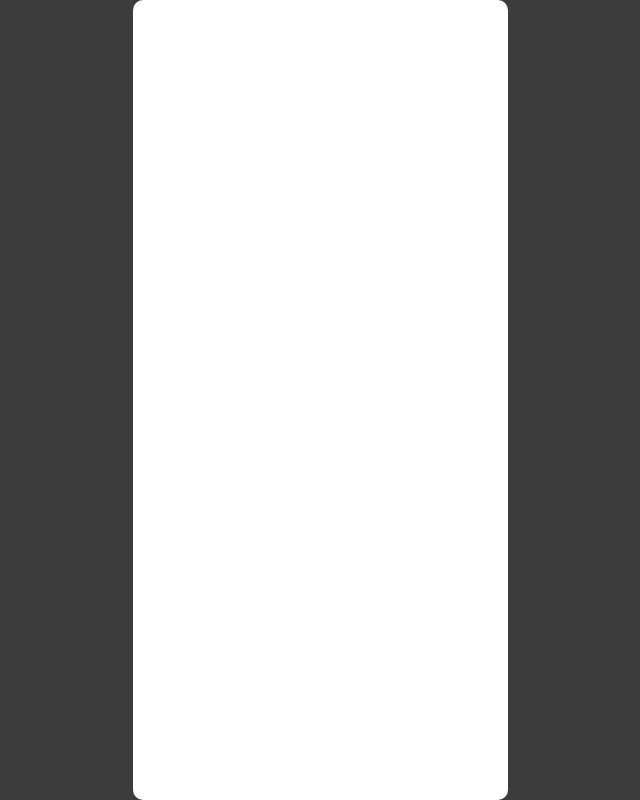
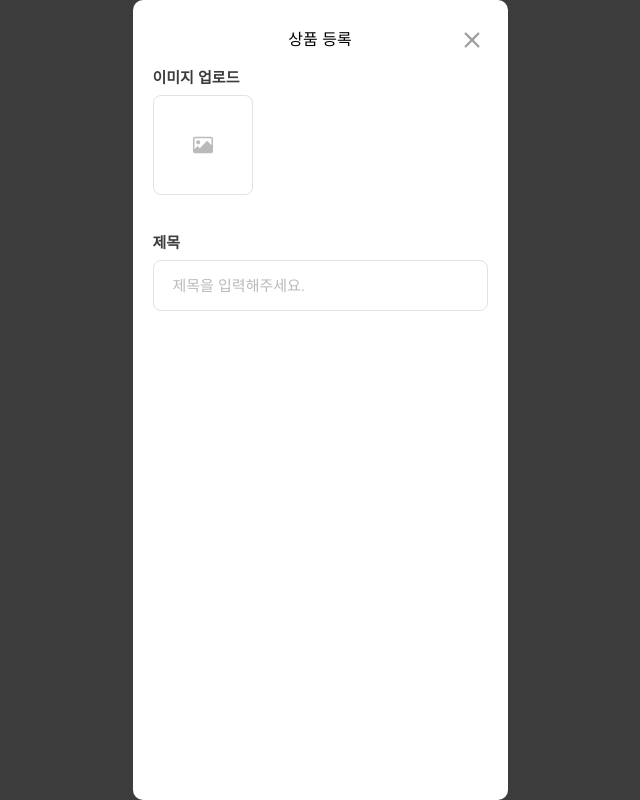
Before and after one commit to 9oormthon-univ/2024_BEOTKKOTTHON_TEAM_12_FE, a React (Vite) app: page /product/new in a window 1280 px wide. Before the commit this address had no page. Shown: the whole page, without its empty margins (320-960 px from the left). Built offline with nearby package versions, Linux system fonts and the light colour scheme; a web font is replaced by a local one.

Commit message:
FEAT: Input 상자 생성

```diff
--- /dev/null
+++ b/src/components/atom/box-input/index.tsx
@@ -0,0 +1,23 @@
+import styled from 'styled-components';
+
+const BoxInput = styled.div`
+  display: flex;
+  height: 51px;
+  box-sizing: border-box;
+  padding: 10px 17px;
+  border-radius: 8px;
+  border: 1px solid var(--grey-3);
+
+  & > input {
+    flex-grow: 1;
+    border: none;
+    outline: none;
+    font-size: 15px;
+
+    &::placeholder {
+      color: var(--grey-4);
+    }
+  }
+`;
+
+export default BoxInput;
--- /dev/null
+++ b/src/components/atom/form-group/index.tsx
@@ -0,0 +1,18 @@
+import styled from 'styled-components';
+
+const FormGroup = styled.div`
+  margin-bottom: 30px;
+
+  .label {
+    padding: 10px 0;
+    font-size: 15px;
+    font-weight: bold;
+    color: var(--grey-7);
+
+    .num {
+      color: var(--grey-4);
+    }
+  }
+`;
+
+export default FormGroup;
--- a/src/components/atom/router/index.tsx
+++ b/src/components/atom/router/index.tsx
@@ -3,6 +3,7 @@ import MyPage from '@pages/mypage';
 import MainPage from '@pages/main-page';
 import SearchPage from '@pages/search-page';
 import SearchResultPage from '@pages/search-result-page';
+import ProductNewPage from '@pages/product-new-page';
 
 const Router = () => {
   return (
@@ -10,6 +11,7 @@ const Router = () => {
       <Route path="/" element={<MainPage />} />
       <Route path="/search" element={<SearchPage />} />
       <Route path="/search/result" element={<SearchResultPage />} />
+      <Route path="/product/new" element={<ProductNewPage />} />
       <Route path="/mypage" element={<MyPage />} />
     </Routes>
   );
--- a/src/components/index.ts
+++ b/src/components/index.ts
@@ -10,6 +10,8 @@ export { default as ButtonPlus } from './atom/button-plus';
 export { default as Label } from './atom/label';
 export { default as Tag } from './atom/tag';
 export { default as BoxTag } from './atom/box-tag';
+export { default as FormGroup } from './atom/form-group';
+export { default as BoxInput } from './atom/box-input';
 //Molcule
 export { default as ProfileCard } from './molcule/profile-card';
 export { default as ProgressBar } from './molcule/eco-progressbar';
@@ -22,3 +24,4 @@ export { default as Nav } from './molcule/nav';
 //Organism
 export { default as UserSection } from './organism/user-section';
 export { default as ListTradeItems } from './organism/list-trade-items';
+export { default as FormTrade } from './organism/form-trade';
--- /dev/null
+++ b/src/components/organism/form-trade/index.tsx
@@ -0,0 +1,94 @@
+import { BoxInput, FormGroup } from '@components/index';
+import * as S from './style';
+import image from '@assets/icons/image.svg';
+import { useState } from 'react';
+import cancle from '@assets/icons/cancel.svg';
+
+interface FormDataType {
+  imgs: FileList;
+  // imgs: string[];
+  title: string;
+  category: string;
+  state: string;
+  description: string;
+  price: string;
+  place: string;
+}
+
+const FormTrade = () => {
+  const [showImages, setShowImages] = useState<string[]>([]);
+  const [formData, setFormData] = useState<FormDataType>({
+    imgs: {} as FileList,
+    // imgs: [],
+    title: '',
+    category: '',
+    state: '',
+    description: '',
+    price: '',
+    place: '',
+  });
+
+  const onChange = (e: React.ChangeEvent<HTMLInputElement | HTMLTextAreaElement | null>) => {
+    const { name, value } = e.target;
+    const files = (e.target as HTMLInputElement).files as FileList;
+
+    if (name === 'imgs') {
+      if (files) {
+        const imageLists = files;
+        let imageUrlLists = [...showImages];
+        for (let i = 0; i < imageLists.length; i++) {
+          const currentImageUrl = URL.createObjectURL(imageLists[i]);
+          imageUrlLists.push(currentImageUrl);
+        }
+        if (imageUrlLists.length > 5) {
+          imageUrlLists = imageUrlLists.slice(0, 5);
+        }
+        setShowImages(imageUrlLists);
+        setFormData({ ...formData, imgs: files });
+      }
+    } else {
+      setFormData({
+        ...formData,
+        [name]: value,
+      });
+    }
+  };
+
+  return (
+    <form>
+      <FormGroup>
+        <p className="label">이미지 업로드</p>
+
+        <S.ListImage>
+          <S.BoxUpload htmlFor="img">
+            <img src={image} alt="img" />
+          </S.BoxUpload>
+
+          <S.RemoveInput
+            type="file"
+            id="img"
+            name="imgs"
+            accept="image/*"
+            multiple
+            onChange={onChange}
+          />
+          {showImages.map((img, id) => (
+            <S.BoxImage key={id}>
+              <img src={img} className="img" alt={`${img}-${id}`} />
+              <img src={cancle} className="close" alt="close" />
+            </S.BoxImage>
+          ))}
+        </S.ListImage>
+      </FormGroup>
+
+      <FormGroup>
+        <p className="label">제목</p>
+        <BoxInput>
+          <input name="title" onChange={onChange} placeholder="제목을 입력해주세요." />
+        </BoxInput>
+      </FormGroup>
+    </form>
+  );
+};
+
+export default FormTrade;
--- /dev/null
+++ b/src/components/organism/form-trade/style.ts
@@ -0,0 +1,62 @@
+import styled from 'styled-components';
+
+export const ListImage = styled.div`
+  display: flex;
+  gap: 8px;
+  overflow: auto;
+  -ms-overflow-style: none;
+
+  &::-webkit-scrollbar {
+    display: none;
+  }
+
+  & > div {
+    flex-shrink: 0;
+  }
+`;
+
+export const BoxUpload = styled.label`
+  display: grid;
+  place-items: center;
+  width: 100px;
+  height: 100px;
+  box-sizing: border-box;
+  border: 1px solid var(--grey-3);
+  border-radius: 8px;
+`;
+
+export const RemoveInput = styled.input`
+  position: absolute;
+  width: 1px;
+  height: 1px;
+  padding: 0;
+  margin: -1px;
+  overflow: hidden;
+  border: 0;
+`;
+
+export const BoxImage = styled.div`
+  display: block;
+  position: relative;
+  width: 100px;
+  height: 100px;
+  box-sizing: border-box;
+  border-radius: 8px;
+  flex-shrink: 0;
+
+  .img {
+    width: 100px;
+    height: 100px;
+    border-radius: 8px;
+  }
+
+  .close {
+    width: 22px;
+    height: 22px;
+    top: 8px;
+    right: 8px;
+    color: var(--color-grey-500);
+    position: absolute;
+    z-index: 3;
+  }
+`;
--- a/src/pages/product-new-page/index.tsx
+++ b/src/pages/product-new-page/index.tsx
@@ -1,9 +1,20 @@
+import { FormTrade, Header } from '@components/index';
 import * as S from './style';
+import close from '@assets/icons/close_large.svg';
 
 const ProductNewPage = () => {
   return (
     <S.Container>
-      <div></div>
+      <section className="header">
+        <Header>
+          <p>상품 등록</p>
+          <img src={close} className="right" alt="btn-close" />
+        </Header>
+      </section>
+
+      <section>
+        <FormTrade />
+      </section>
     </S.Container>
   );
 };
```
Also changed, not shown: src/assets/icons/close_large.svg (added), src/assets/icons/image.svg (added).
